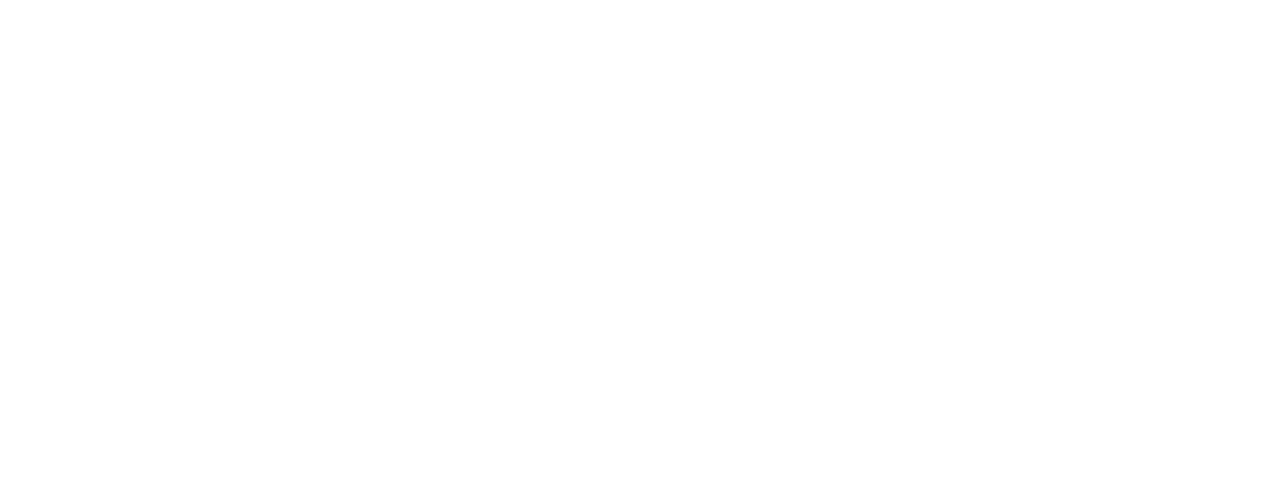
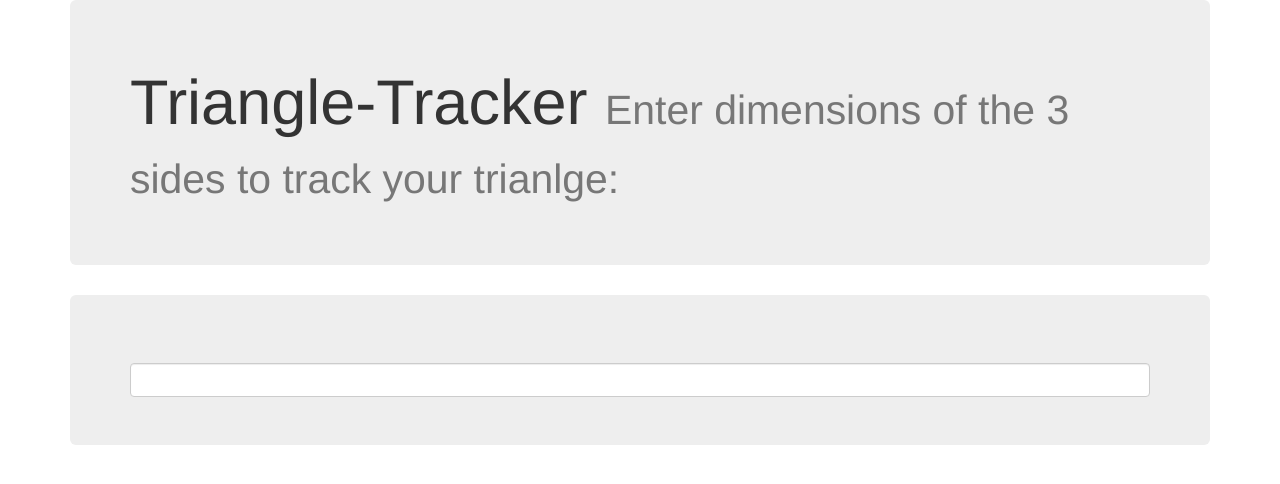
Before and after one commit to davidabutler92/triangle-tracker, a plain HTML site: page index.html in a window 1280 px wide. Drawn offline with Linux system fonts and the light colour scheme.

Commit message:
add triangle tracker header1 and first form-group type=number

```diff
--- a/index.html
+++ b/index.html
@@ -8,5 +8,22 @@
     <title></title>
   </head>
   <body>
+    <div class="container">
+      <div class="jumbotron">
+        <h1>
+          Triangle-Tracker
+          <small class="text-muted">Enter dimensions of the 3 sides to track your trianlge:</small>
+        </h1>
+      </div>
+    </div>
+
+    <div class="container">
+      <div class="jumbotron">
+        <form id="triangle-form">
+          <label for="side-a"></label>
+          <input type="number" class="form-control text-center">
+        </form>
+      </div>
+    </div>
   </body>
 </html>
```
